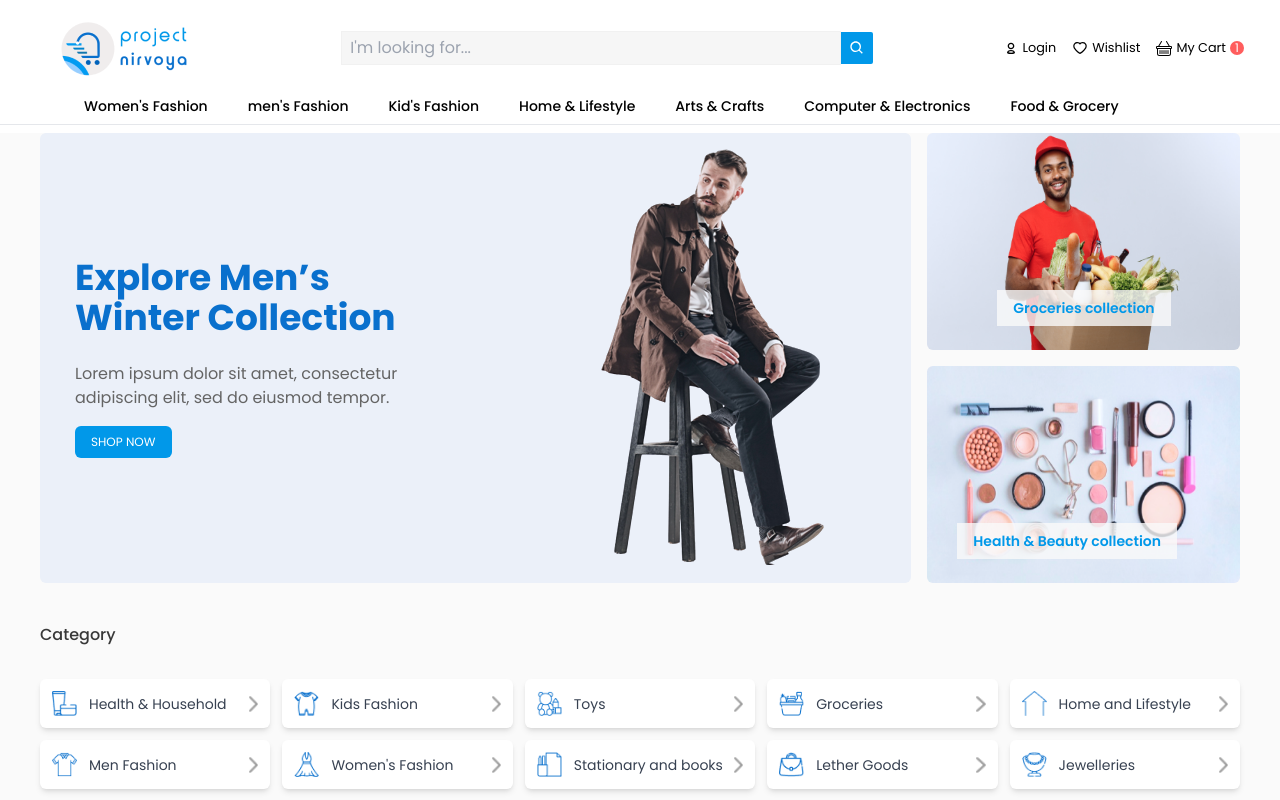
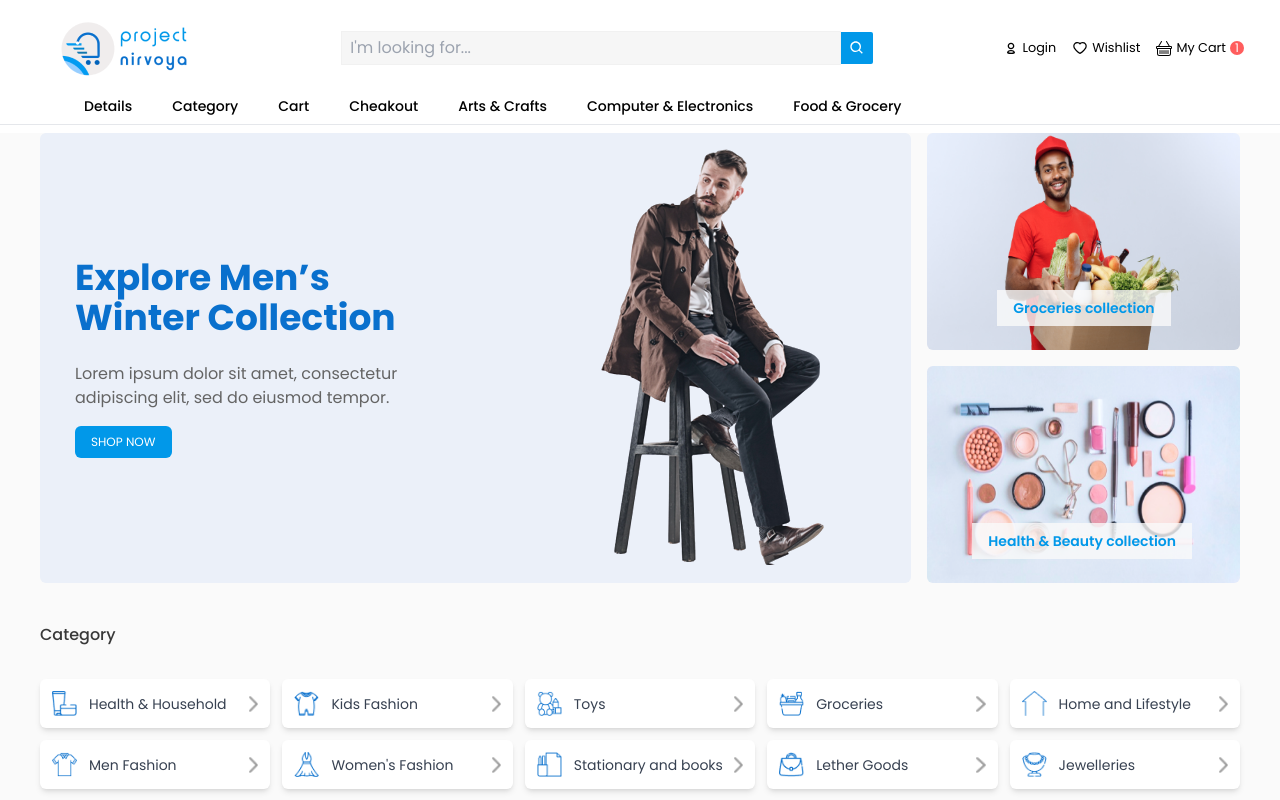
Before and after one commit to mousumiaktar/oikko-dotcom-bd, a React (Create React App) app: page / in a window 1280 px wide. Shown: the top 800 px of the page. Built offline with nearby package versions, Linux system fonts and the light colour scheme.

Commit message:
navbar fixed

```diff
--- a/src/components/pages/hero/Hero.js
+++ b/src/components/pages/hero/Hero.js
@@ -27,7 +27,7 @@ const Hero = () => {
                     </div>
                     <div className='mt-5 md:mt-0 relative'>
                         <img className='lg:w-[500px] lg:h-full rounded-md' src={delivery2} alt="" />
-                        <p className='absolute xl:ml-[30px] lg:ml-[10px] lg:text-sm md:ml-[40px] ml-[30px] mt-[-60px] bg-[rgba(250,250,250,0.8)] py-2 px-4 text-[#0198E9] font-semibold'>Health & Beauty collection</p>
+                        <p className='absolute xl:ml-[45px] lg:ml-[10px] lg:text-sm md:ml-[40px] ml-[30px] mt-[-60px] bg-[rgba(250,250,250,0.8)] py-2 px-4 text-[#0198E9] font-semibold'>Health & Beauty collection</p>
                     </div>
                 </div>
             </div>
--- a/src/components/share/navbar/SecondNav.js
+++ b/src/components/share/navbar/SecondNav.js
@@ -13,10 +13,10 @@ const SecondNav = () => {
         <>
             <div className='flex items-center  max-w-[1240px] mx-auto px-4'>
                 <div className='hidden md:flex gap-10 ml-12'>
-                    <NavLink className="font-medium text-sm">Women's Fashion</NavLink>
-                    <NavLink className="font-medium text-sm">men's Fashion</NavLink>
-                    <NavLink className="font-medium text-sm">Kid's Fashion</NavLink>
-                    <NavLink className="font-medium text-sm">Home & Lifestyle</NavLink>
+                    <NavLink to={"/details"} className="font-medium text-sm">Details</NavLink>
+                    <NavLink to={"/category"} className="font-medium text-sm">Category</NavLink>
+                    <NavLink to={"/cart"} className="font-medium text-sm">Cart</NavLink>
+                    <NavLink to={"/cheakout"} className="font-medium text-sm">Cheakout</NavLink>
                     <NavLink className="font-medium text-sm">Arts & Crafts</NavLink>
                     <NavLink className="font-medium text-sm">Computer & Electronics</NavLink>
                     <NavLink className="font-medium text-sm">Food & Grocery</NavLink>
@@ -24,7 +24,7 @@ const SecondNav = () => {
                 <div onClick={handleNav} className='block md:hidden'>
                     {nav ? <AiOutlineClose size={20} /> : <AiOutlineMenu size={20} />}
                 </div>
-                <ul className={nav ? 'fixed right-0 top-0 w-[60%] h-full border-r border-r-gray-900 bg-[#000300] ease-in-out duration-500' : 'ease-in-out duration-500 fixed right-[100%]'}>
+                <ul className={nav ? 'fixed right-0 top-0 w-[60%] h-full border-r border-r-gray-900 bg-[#000300] ease-in-out duration-500' : 'ease-in-out duration-500 fixed right-[100%] z-10'}>
                     <li className='p-4 border-b border-gray-600'><NavLink className="text-white">Women's Fashion</NavLink></li>
                     <li className='p-4 border-b border-gray-600 '><NavLink className="text-white">men's Fashion</NavLink></li>
                     <li className='p-4 border-b border-gray-600 '><NavLink className="text-white">Kid's Fashion</NavLink></li>
```
